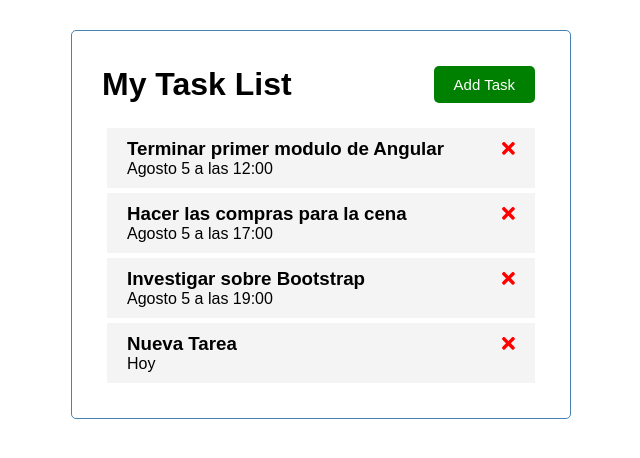
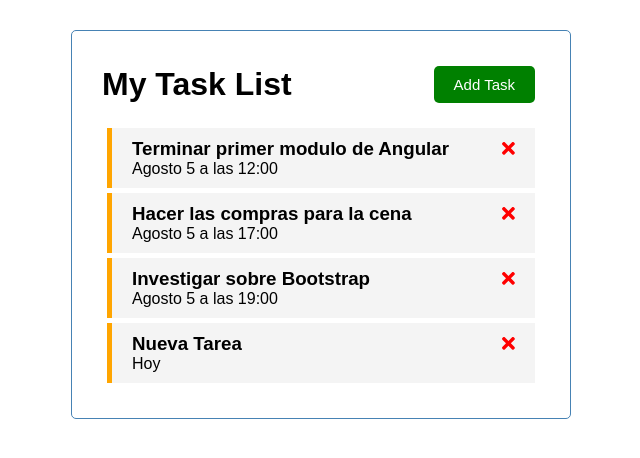
Before and after one commit to maximilianohermosilla/task-list, an Angular app: page / in a window 1280 px wide. Shown: the top 458 px of the page, without its empty margins (319-959 px from the left). Built offline with nearby package versions, Linux system fonts and the light colour scheme; data requests are answered from the project's data file.

Commit message:
Task reminder change

```diff
--- a/src/app/components/tasks-item/tasks-item.component.css
+++ b/src/app/components/tasks-item/tasks-item.component.css
@@ -7,7 +7,7 @@
 }
 
 .task.reminder{
-    border-left: 5px solid green;
+    border-left: 5px solid orange;
 }
 
 .task h3{
--- a/src/app/components/tasks-item/tasks-item.component.html
+++ b/src/app/components/tasks-item/tasks-item.component.html
@@ -1,4 +1,8 @@
-<div class="task">
+<div
+    class="task"
+    [ngClass] ="{ reminder: task.reminder}"
+    (click) ="onToggle(task)"
+>
     <h3>{{task.text}}
          <fa-icon
           [icon]="faTimes"
--- a/src/app/components/tasks-item/tasks-item.component.ts
+++ b/src/app/components/tasks-item/tasks-item.component.ts
@@ -11,6 +11,7 @@ import { faTimes } from '@fortawesome/free-solid-svg-icons';
 export class TasksItemComponent implements OnInit {
   @Input() task: Task = TASKS[0];
   @Output() onDeleteTask: EventEmitter<Task> = new EventEmitter()
+  @Output() onToggleReminder: EventEmitter<Task> = new EventEmitter()
   faTimes = faTimes;
 
   constructor() { }
@@ -22,4 +23,7 @@ export class TasksItemComponent implements OnInit {
     this.onDeleteTask.emit(task)
   }
 
+  onToggle(task: Task){
+    this.onToggleReminder.emit(task)
+  }
 }
--- a/src/app/components/tasks/tasks.component.html
+++ b/src/app/components/tasks/tasks.component.html
@@ -2,5 +2,6 @@
     *ngFor="let task of tasks"
     [task] = "task"
     (onDeleteTask) = "deleteTask(task)"
+    (onToggleReminder) = "toggleReminder(task)"
 >
 </app-tasks-item>
--- a/src/app/components/tasks/tasks.component.ts
+++ b/src/app/components/tasks/tasks.component.ts
@@ -27,4 +27,8 @@ export class TasksComponent implements OnInit {
         })
   }
 
+  toggleReminder(task:Task){
+    task.reminder = !task.reminder
+  }
+
 }
```
